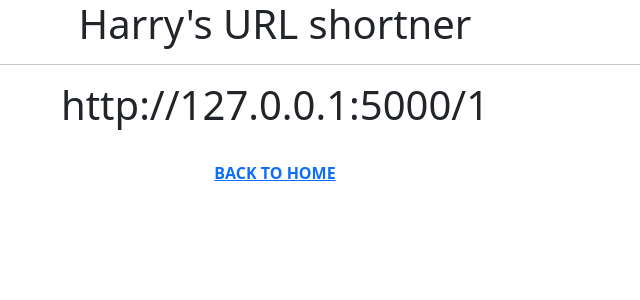
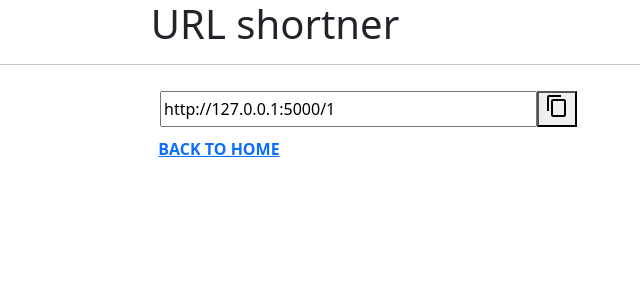
Before and after one commit to TheHarshal07/URL_Shortner, a Flask app: page /display/1 in a window 1280 px wide. Shown: the top 300 px of the page, without its empty margins (365-1005 px from the left). Run offline with Flask 3, Linux system fonts and the light colour scheme.

Commit message:
added extra function

```diff
--- a/static/CSS/style.css
+++ b/static/CSS/style.css
@@ -16,3 +16,13 @@
     margin-right: auto;
 
 }
+h1{
+    text-align: center;
+}
+.copy-link{
+display: flex;
+width: 250px;
+size: 3;
+text-align: right;
+padding:10px
+}
--- /dev/null
+++ b/static/js/script.js
@@ -0,0 +1,10 @@
+document.querySelectorAll(".copy-link").forEach(copyLinkContainer =>{
+    const inputField = copyLinkContainer.querySelector(".copy-link-input");
+    const copyButton = copyLinkContainer.querySelector(".copy-link-button");
+    const text = inputField.value;
+    inputField.addEventListener("focus", () => inputField.select())
+    copyButton.addEventListener("click", () => {
+        inputField.select()
+        navigator.clipboard.writeText(text);
+        } )
+});
--- a/templates/index.html
+++ b/templates/index.html
@@ -5,11 +5,14 @@
     <meta name="viewport" content="width=device-width, initial-scale=1">
     <title>{% block title %}{% endblock %}</title>
     <link rel="stylesheet" href="static\CSS\style.css">
+    <link href="https://fonts.googleapis.com/icon?family=Material+Icons"
+      rel="stylesheet">
+    <link rel="stylesheet" href="static\js\script.js">
     <link href="https://cdn.jsdelivr.net/npm/bootstrap@5.3.0/dist/css/bootstrap.min.css" rel="stylesheet" integrity="sha384-9ndCyUaIbzAi2FUVXJi0CjmCapSmO7SnpJef0486qhLnuZ2cdeRhO02iuK6FUUVM" crossorigin="anonymous">
   </head>
   <body>
     <div class="content">
-        <h1>Harry's URL shortner </h1>
+        <h1>URL shortner </h1>
         <hr>
         {% block container %}
 
--- a/templates/shorturl.html
+++ b/templates/shorturl.html
@@ -3,7 +3,50 @@
 
 {% block container %}
 
-<h1>http://127.0.0.1:5000/{{short_url_display}}</h1>
+<style>
+    h1{
+        text-align: center;
+    }
+    .copy-link{
+    display: flex;
+    width: 250px;
+    text-align: right;
+    padding:10px;
+    margin-left: auto;
+    margin-right: auto;
+
+}
+.return{
+    text-align: center;
+    margin-right: 7rem;
+}
+
+
+</style>
+
+<div class="copy-link">
+<input type="text" class="copy-link-input" size="35" value="http://127.0.0.1:5000/{{short_url_display}}">
+    <button type="button" class="copy-link-button">
+        <span class="material-icons">content_copy</span>
+    </button>
+
+</div>
+<div class="return">
+    <a href="http://127.0.0.1:5000/"><b>BACK TO HOME</b></a>
+</div>
 <br>
-<a href="http://127.0.0.1:5000/"><b>BACK TO HOME</b></a>
+
+<script>
+    document.querySelectorAll(".copy-link").forEach(copyLinkContainer =>{
+    const inputField = copyLinkContainer.querySelector(".copy-link-input");
+    const copyButton = copyLinkContainer.querySelector(".copy-link-button");
+    const text = inputField.value;
+    inputField.addEventListener("focus", () => inputField.select())
+    copyButton.addEventListener("click", () => {
+        inputField.select()
+        navigator.clipboard.writeText(text);
+        } )
+});
+</script>
+
 {% endblock %}
```
Also changed, not shown: instance/urls.db.
